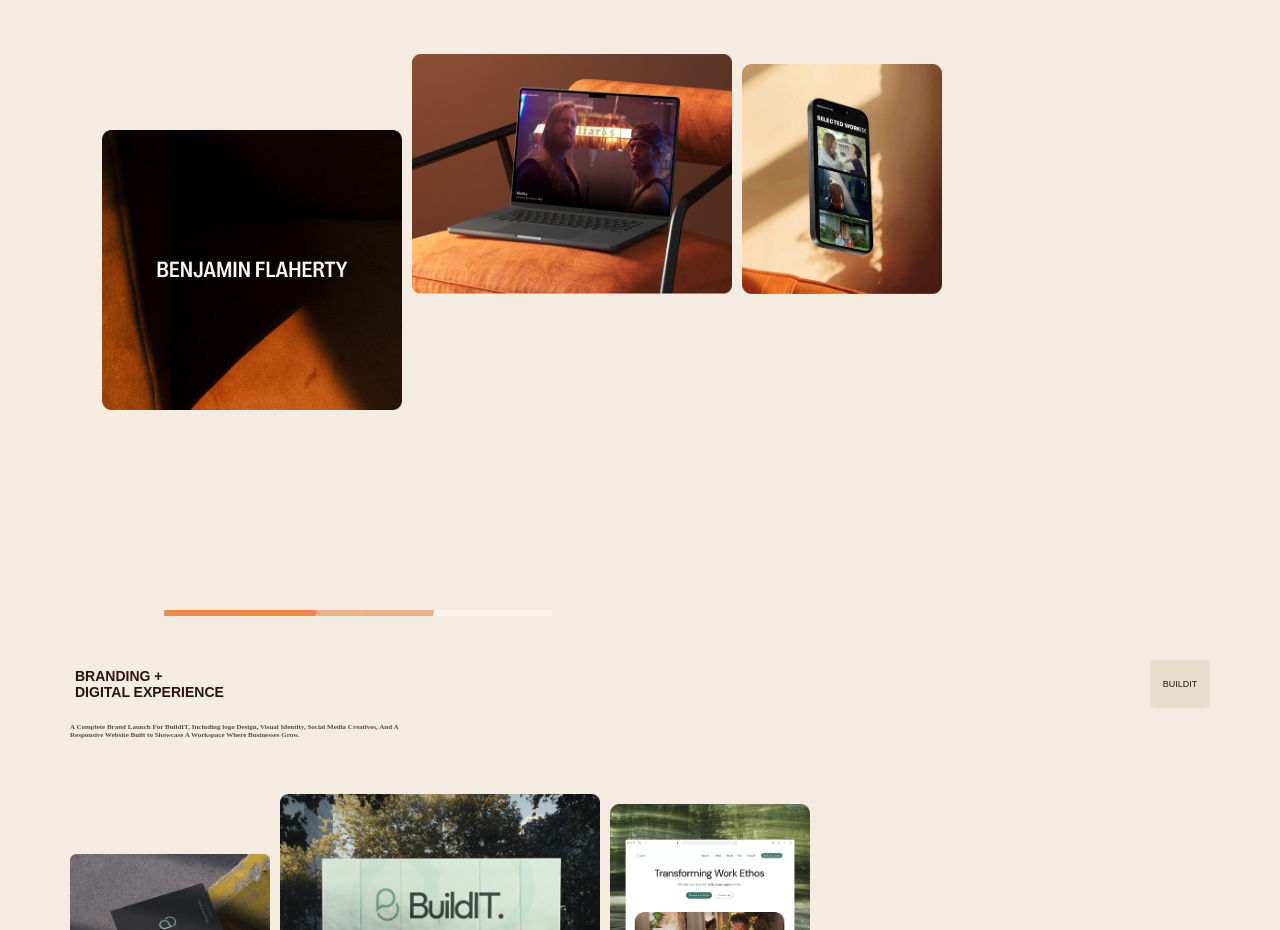
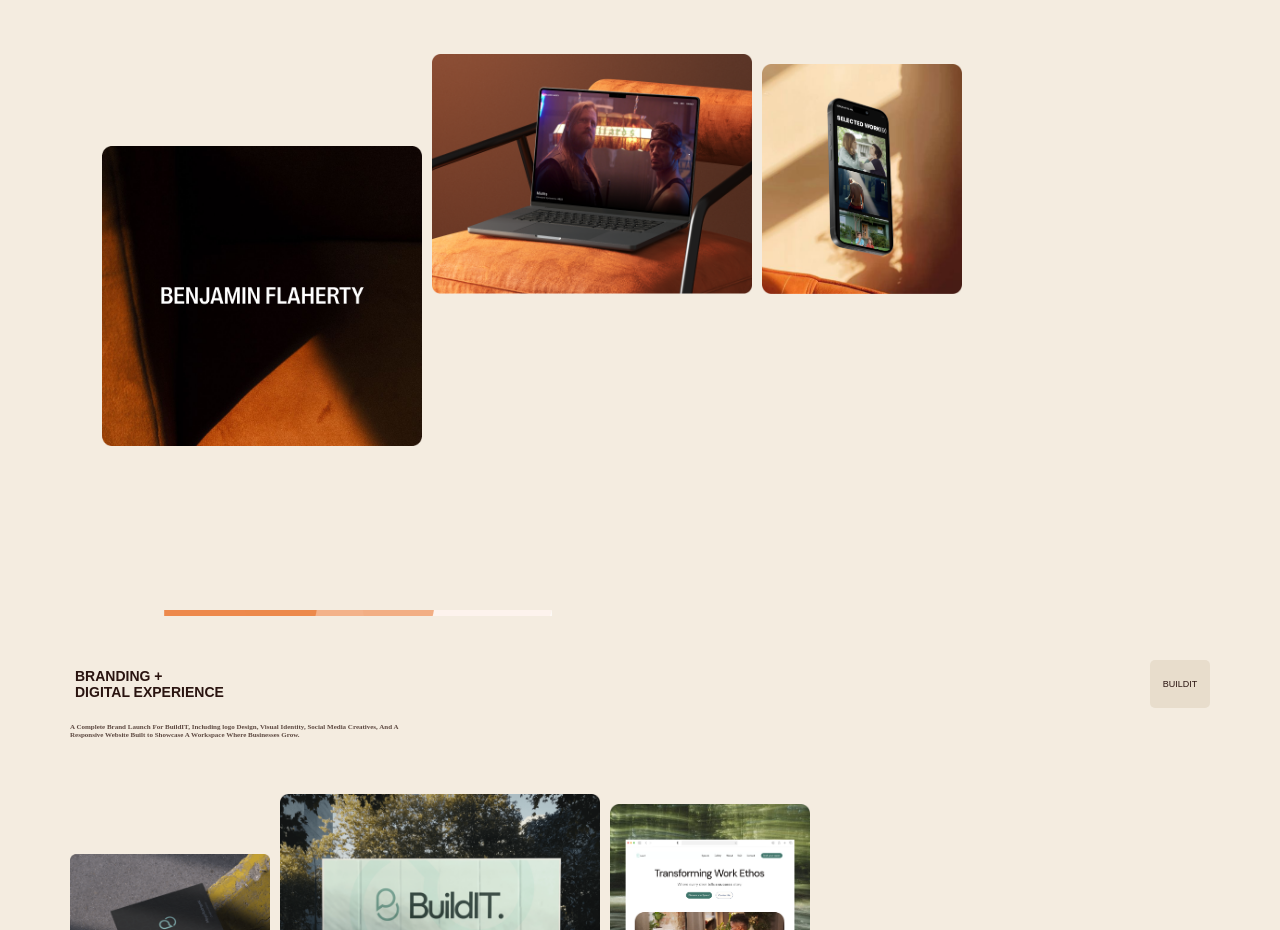
Before and after one commit to annaskhan-dev/RCHYstudio, a React (Vite) app: page / in a window 1280 px wide. Shown: the part 2966-3896 px from the top of the page. Built offline with nearby package versions, Linux system fonts and the light colour scheme.

Commit message:
adding things

```diff
--- a/src/components/benjamin.module.css
+++ b/src/components/benjamin.module.css
@@ -68,10 +68,10 @@ body {
   margin-left: 8vw;
 }
 .image1 {
-  width: 300px;
-  height: 280px;
+  width: 320px;
+  height: 300px;
   border-radius: 2px;
-  margin-top: 12vh;
+  margin-top: 14vh;
 }
 
 .image2 {
```
